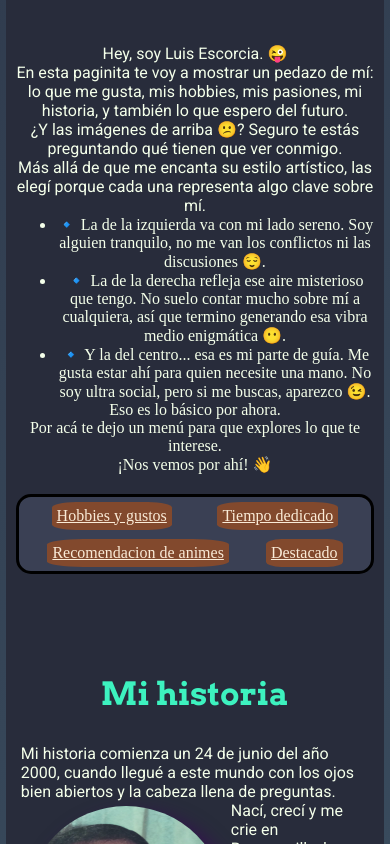
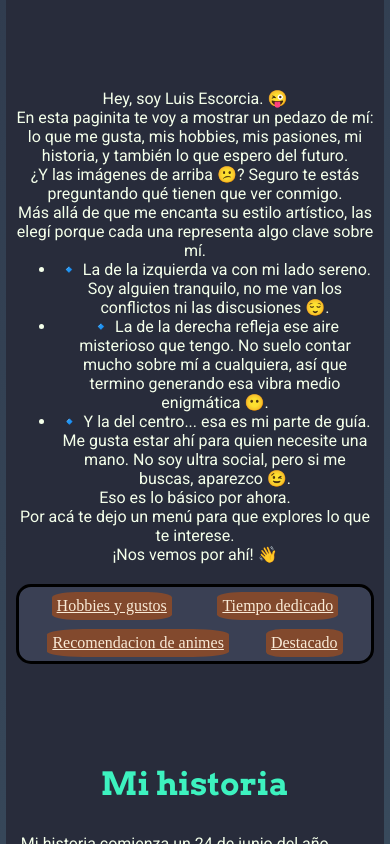
Before and after one commit to Luchoxs/bit-website, a plain HTML site: page index.html in a window 390 px wide. Shown: the part 1331-2175 px from the top of the page. Drawn offline with Linux system fonts and the light colour scheme.

Commit message:
correccion font-family ul

```diff
--- a/index.css
+++ b/index.css
@@ -143,6 +143,9 @@ section{
 
   .contenido1 .item2 {
     grid-row: 2;
+  }
+  .contenido1 .item2 ul{
+    font-family: var(--fuente_parrafos);
   }
 
   .contenido1 .imgPresentacion {
--- a/index.html
+++ b/index.html
@@ -49,15 +49,17 @@
 
                 ¿Y las imágenes de arriba &#128533;? Seguro te estás preguntando qué tienen que ver conmigo. <br>
                 Más allá de que me encanta su estilo artístico, las elegí porque cada una representa algo clave sobre mí. <br>
+            </p>
                 <ul>
                     <li>🔹 La de la izquierda va con mi lado sereno. Soy alguien tranquilo, no me van los conflictos ni las discusiones &#128524;.</li>
                     <li>🔹 La de la derecha refleja ese aire misterioso que tengo. No suelo contar mucho sobre mí a cualquiera, así que termino generando esa vibra medio enigmática &#128566;.</li>
                     <li>🔹 Y la del centro... esa es mi parte de guía. Me gusta estar ahí para quien necesite una mano. No soy ultra social, pero si me buscas, aparezco &#128521;.</li>
                 </ul>
-                Eso es lo básico por ahora. <br>
-                Por acá te dejo un menú para que explores lo que te interese. <br>
-
-                ¡Nos vemos por ahí! &#128075;</p>
+                <p>
+                   Eso es lo básico por ahora. <br>
+                   Por acá te dejo un menú para que explores lo que te interese. <br>
+                   ¡Nos vemos por ahí! &#128075;
+                </p>
             </article>
          <div class="imgPresentacion">
         </div>
```
